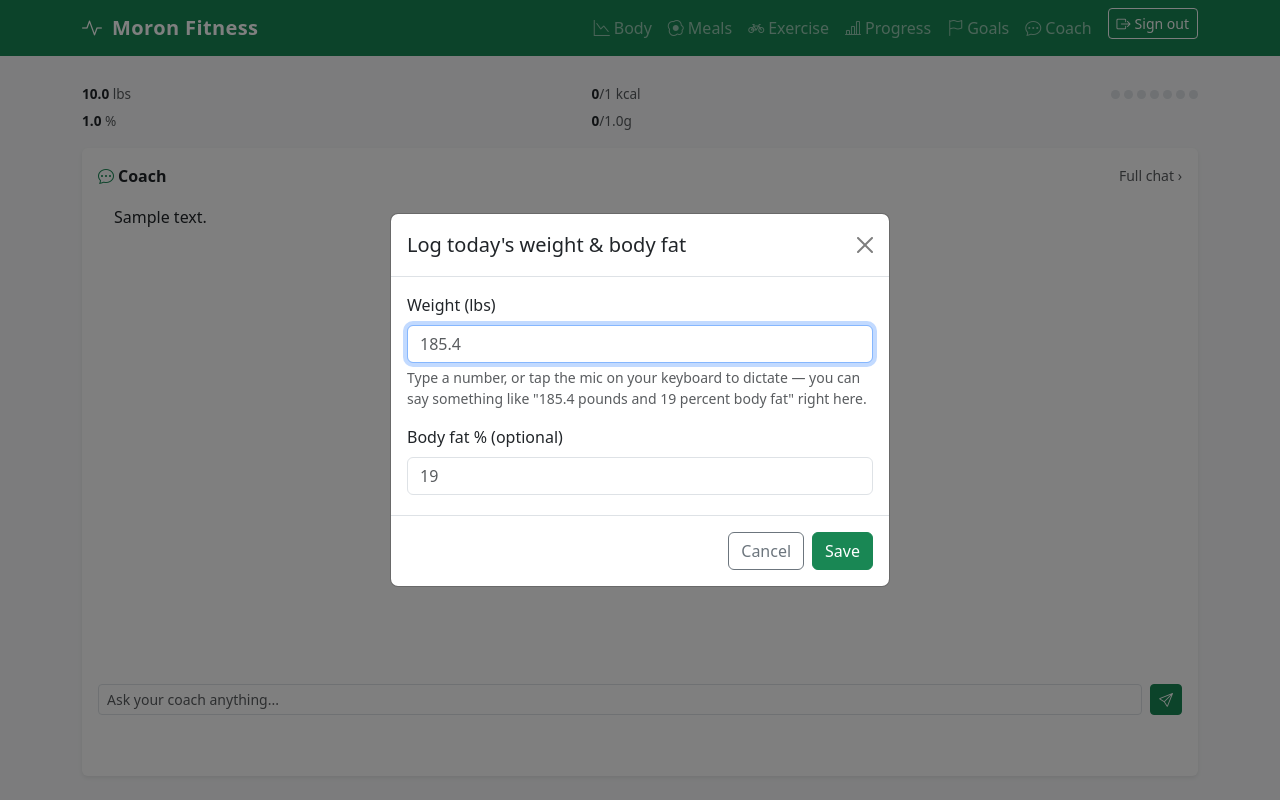
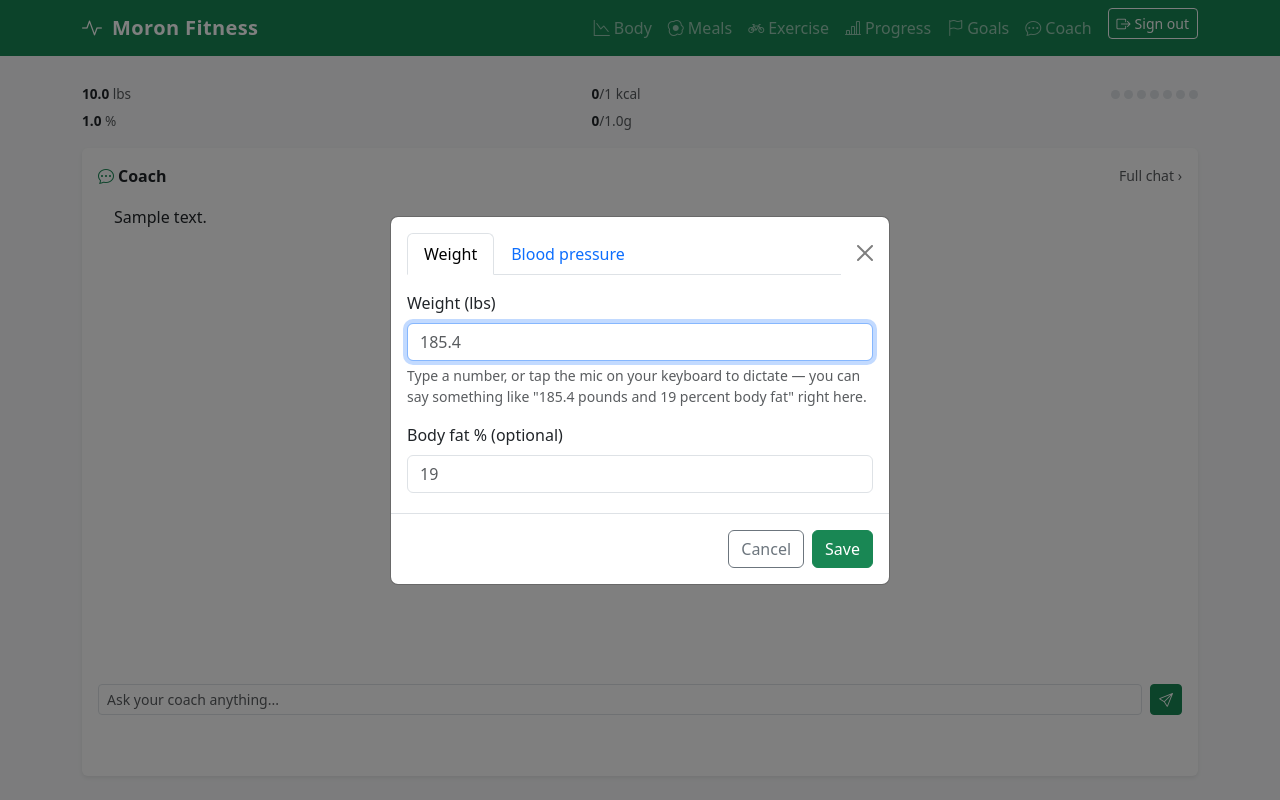
Before and after one commit to ryanhope2/health-coach, a Flask app: page / in a window 1280 px wide, after a click that opens the changed part. Run offline with Flask 3, Linux system fonts and the light colour scheme; the visitor is signed in with stand-in values (Sample User, id 1); tables that the repository leaves empty hold one stand-in row (values such as "Sample post").

Commit message:
Add a blood pressure tab to the dashboard's quick weight modal
The Weight/Body fat tiles' modal now has Weight | Blood pressure tabs, like
the meal modal. The BP tab posts to /bp/reading and returns to the dashboard
(added to the redirect allowlist), shows the last reading, and shares its
dictation-friendly inputs with the BP log card via bp/_fields.html.

Co-Authored-By: Claude Opus 5.5 <noreply@anthropic.com>

```diff
--- a/app/__init__.py
+++ b/app/__init__.py
@@ -86,8 +86,9 @@ def create_app(config=None, instance_path=None):
     @app.route("/")
     def index():
         from . import progress
+        from .blueprints.bp import recent_readings
         from .models import BodyStat, ChatMessage, ExerciseEntry, MealEntry, SavedMeal, User
-        from .timeutils import local_today, to_local_date
+        from .timeutils import local_now, local_today, to_local_date
 
         user = User.query.get(session["user_id"])
         today = local_today()
@@ -206,6 +207,8 @@ def create_app(config=None, instance_path=None):
             exercise_color=exercise["color"],
             messages=recent_chat,
             today=today.isoformat(),
+            last_bp=(recent_readings(user.id) or [None])[0],
+            now=local_now().strftime("%H:%M"),
             saved_drinks=saved_drinks,
             saved_meals=saved_meals,
         )
--- a/app/blueprints/bp.py
+++ b/app/blueprints/bp.py
@@ -91,7 +91,7 @@ def add_reading():
 def _safe_next():
     """Redirect target for add_reading — allowlisted to avoid an open redirect via `next`."""
     next_url = request.form.get("next")
-    if next_url in (url_for("body.index"), url_for("bp.index")):
+    if next_url in (url_for("index"), url_for("body.index"), url_for("bp.index")):
         return next_url
     return url_for("bp.index")
 
--- /dev/null
+++ b/app/templates/bp/_fields.html
@@ -0,0 +1,15 @@
+{# Systolic / diastolic / pulse inputs, shared by the BP log card and the dashboard's quick
+   modal. Plain type="text" with no inputmode so the keyboard's dictation mic is there;
+   bp-log.js splits "128 over 82 pulse 64" spoken into the first box. #}
+<div class="col-4">
+  <label class="form-label small">Systolic</label>
+  <input type="text" name="systolic" class="form-control bp-systolic" autocomplete="off" placeholder="128">
+</div>
+<div class="col-4">
+  <label class="form-label small">Diastolic</label>
+  <input type="text" name="diastolic" class="form-control bp-diastolic" autocomplete="off" placeholder="82">
+</div>
+<div class="col-4">
+  <label class="form-label small">Pulse</label>
+  <input type="text" name="pulse" class="form-control bp-pulse" autocomplete="off" placeholder="opt.">
+</div>
--- a/app/templates/index.html
+++ b/app/templates/index.html
@@ -41,11 +41,20 @@
 <div class="modal fade" id="quickWeightModal" tabindex="-1" aria-hidden="true">
   <div class="modal-dialog modal-dialog-centered">
     <div class="modal-content">
+      <div class="modal-header pb-0 border-bottom-0">
+        <ul class="nav nav-tabs flex-grow-1" role="tablist">
+          <li class="nav-item" role="presentation">
+            <button class="nav-link active" id="weight-tab-btn" data-bs-toggle="tab" data-bs-target="#weight-tab-pane" type="button" role="tab">Weight</button>
+          </li>
+          <li class="nav-item" role="presentation">
+            <button class="nav-link" id="bp-tab-btn" data-bs-toggle="tab" data-bs-target="#bp-tab-pane" type="button" role="tab">Blood pressure</button>
+          </li>
+        </ul>
+        <button type="button" class="btn-close ms-2 mb-auto mt-1" data-bs-dismiss="modal" aria-label="Close"></button>
+      </div>
+      <div class="tab-content">
+        <div class="tab-pane fade show active" id="weight-tab-pane" role="tabpanel">
           <form method="post" action="{{ url_for('body.add_stat') }}" id="quickWeightForm" class="guard-double-submit">
-        <div class="modal-header">
-          <h5 class="modal-title">Log today's weight &amp; body fat</h5>
-          <button type="button" class="btn-close" data-bs-dismiss="modal" aria-label="Close"></button>
-        </div>
             <div class="modal-body">
               <input type="hidden" name="date" value="{{ today }}">
               <input type="hidden" name="next" value="{{ url_for('index') }}">
@@ -70,8 +79,42 @@
             </div>
           </form>
         </div>
+        <div class="tab-pane fade" id="bp-tab-pane" role="tabpanel">
+          <form method="post" action="{{ url_for('bp.add_reading') }}" id="quickBpForm" class="guard-double-submit bp-log-form">
+            <div class="modal-body">
+              <input type="hidden" name="date" value="{{ today }}">
+              <input type="hidden" name="next" value="{{ url_for('index') }}">
+              <div class="row g-2">
+                {% include "bp/_fields.html" %}
+                <div class="col-6">
+                  <label class="form-label small">Time</label>
+                  <input type="time" name="time" class="form-control bp-time" value="{{ now }}">
+                </div>
+                <div class="col-6">
+                  <label class="form-label small">Notes</label>
+                  <input type="text" name="notes" class="form-control" placeholder="optional">
                 </div>
               </div>
+              <div class="form-text">Or say “128 over 82 pulse 64” into the first box.</div>
+              {% if last_bp %}
+                <div class="small text-muted mt-2">
+                  Last: <strong class="text-body">{{ last_bp.systolic }}/{{ last_bp.diastolic }}</strong>{% if last_bp.pulse %} ♥ {{ last_bp.pulse }}{% endif %}
+                  · {{ last_bp.at.strftime('%a %-I:%M %p') }}
+                </div>
+              {% endif %}
+            </div>
+            <div class="modal-footer">
+              <a href="{{ url_for('bp.index') }}" class="btn btn-link me-auto px-0">Trends</a>
+              <button type="button" class="btn btn-outline-secondary" data-bs-dismiss="modal">Cancel</button>
+              <button type="submit" class="btn btn-success">Save</button>
+            </div>
+          </form>
+        </div>
+      </div>
+    </div>
+  </div>
+</div>
+
 
 <div class="modal fade" id="quickExerciseModal" tabindex="-1" aria-hidden="true">
   <div class="modal-dialog modal-dialog-centered">
@@ -273,6 +316,7 @@
 <script src="{{ url_for('static', filename='js/guard-double-submit.js') }}"></script>
 <script src="{{ url_for('static', filename='js/quick-meal-type.js') }}"></script>
 <script src="{{ url_for('static', filename='js/coach-chat.js') }}"></script>
+<script src="{{ url_for('static', filename='js/bp-log.js') }}"></script>
 <script>
   (function () {
     var form = document.getElementById('quickExerciseForm');
@@ -310,12 +354,18 @@
     var weightInput = document.getElementById('quickWeightInput');
     var bodyFatInput = document.getElementById('quickBodyFatInput');
 
-    modalEl.addEventListener('shown.bs.modal', function () {
-      weightInput.focus();
-    });
+    var bpForm = document.getElementById('quickBpForm');
+    var bpSystolic = bpForm.querySelector('.bp-systolic');
+    function focusActiveTab() {
+      (document.getElementById('bp-tab-pane').classList.contains('active') ? bpSystolic : weightInput).focus();
+    }
+    modalEl.addEventListener('shown.bs.modal', focusActiveTab);
+    document.getElementById('weight-tab-btn').addEventListener('shown.bs.tab', focusActiveTab);
+    document.getElementById('bp-tab-btn').addEventListener('shown.bs.tab', focusActiveTab);
     modalEl.addEventListener('hidden.bs.modal', function () {
       weightInput.value = '';
       bodyFatInput.value = '';
+      bpForm.querySelectorAll('.bp-systolic, .bp-diastolic, .bp-pulse, [name="notes"]').forEach(function (el) { el.value = ''; });
     });
 
     // Pull a weight and (optionally) a body fat % out of one free-text field,
```
Also changed, not shown: CLAUDE.md (+6 -2 lines), app/templates/bp/_log.html (+3 -16 lines), tests/routes/test_bp.py (+1 -1 lines), tests/routes/test_dashboard.py (+18 -0 lines). Lines whose indentation alone changed are shown as unchanged.
